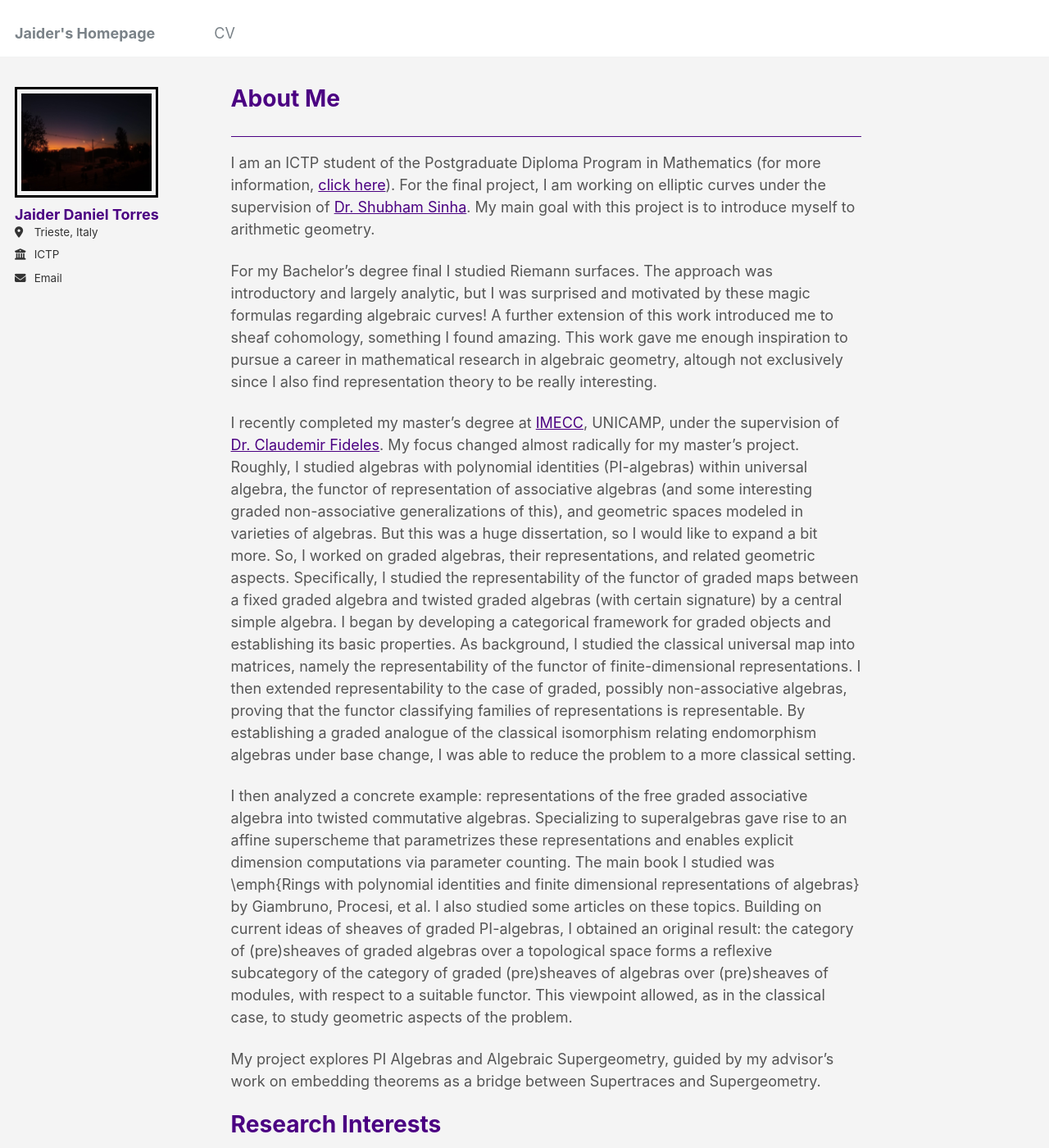
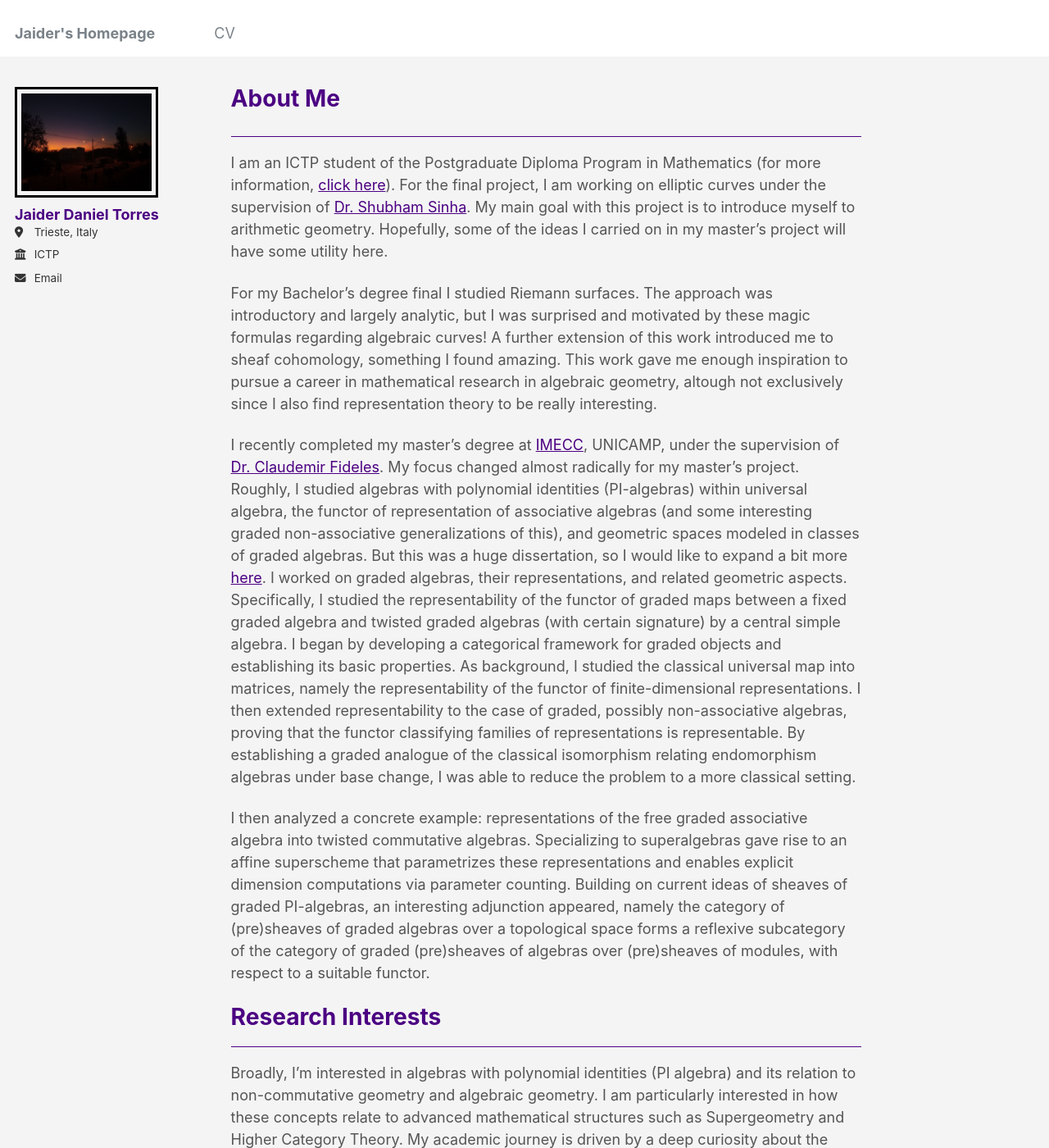
Before and after one commit to jaider-torres/jaider-torres.github.io, a Jekyll site: the page built from _pages/about.md, in a window 1280 px wide and 1400 px high. Shown: the whole window at 82% size. Built offline with Jekyll 4.4.1, drawn with Linux system fonts in a browser that asks for light colours.

Commit message:
Update about.md

```diff
--- a/_pages/about.md
+++ b/_pages/about.md
@@ -8,15 +8,14 @@ redirect_from:
 ---
 ------
 
-I am an ICTP student of the Postgraduate Diploma Program in Mathematics (for more information, [click here](https://www.ictp.it/opportunity/ictp-postgraduate-diploma-programme)). For the final project, I am working on elliptic curves under the supervision of [Dr. Shubham Sinha](https://users.ictp.it/~ssinha1/). My main goal with this project is to introduce myself to arithmetic geometry.
+I am an ICTP student of the Postgraduate Diploma Program in Mathematics (for more information, [click here](https://www.ictp.it/opportunity/ictp-postgraduate-diploma-programme)). For the final project, I am working on elliptic curves under the supervision of [Dr. Shubham Sinha](https://users.ictp.it/~ssinha1/). My main goal with this project is to introduce myself to arithmetic geometry. Hopefully, some of the ideas I carried on in my master's project will have some utility here.
 
 For my Bachelor's degree final I studied Riemann surfaces. The approach was introductory and largely analytic, but I was surprised and motivated by these magic formulas regarding algebraic curves! A further extension of this work introduced me to sheaf cohomology, something I found amazing. This work gave me enough inspiration to pursue a career in mathematical research in algebraic geometry, altough not exclusively since I also find representation theory to be really interesting.
 
-I recently completed my master's degree at [IMECC](https://www.ime.unicamp.br/en), UNICAMP, under the supervision of [Dr. Claudemir Fideles](https://sites.google.com/unicamp.br/fideles/). My focus changed almost radically for my master's project. Roughly, I studied algebras with polynomial identities (PI-algebras) within universal algebra, the functor of representation of associative algebras (and some interesting graded non-associative generalizations of this), and geometric spaces modeled in varieties of algebras. But this was a huge dissertation, so I would like to expand a bit more. So, I worked on graded algebras, their representations, and related geometric aspects. Specifically, I studied the representability of the functor of graded maps between a fixed graded algebra and twisted graded algebras (with certain signature) by a central simple algebra. I began by developing a categorical framework for graded objects and establishing its basic properties. As background, I studied the classical universal map into matrices, namely the representability of the functor of finite-dimensional representations. I then extended representability to the case of graded, possibly non-associative algebras, proving that the functor classifying families of representations is representable. By establishing a graded analogue of the classical isomorphism relating endomorphism algebras under base change, I was able to reduce the problem to a more classical setting.
+I recently completed my master's degree at [IMECC](https://www.ime.unicamp.br/en), UNICAMP, under the supervision of [Dr. Claudemir Fideles](https://sites.google.com/unicamp.br/fideles/). My focus changed almost radically for my master's project. Roughly, I studied algebras with polynomial identities (PI-algebras) within universal algebra, the functor of representation of associative algebras (and some interesting graded non-associative generalizations of this), and geometric spaces modeled in classes of graded algebras. But this was a huge dissertation, so I would like to expand a bit more [here](). I worked on graded algebras, their representations, and related geometric aspects. Specifically, I studied the representability of the functor of graded maps between a fixed graded algebra and twisted graded algebras (with certain signature) by a central simple algebra. I began by developing a categorical framework for graded objects and establishing its basic properties. As background, I studied the classical universal map into matrices, namely the representability of the functor of finite-dimensional representations. I then extended representability to the case of graded, possibly non-associative algebras, proving that the functor classifying families of representations is representable. By establishing a graded analogue of the classical isomorphism relating endomorphism algebras under base change, I was able to reduce the problem to a more classical setting.
 
-I then analyzed a concrete example: representations of the free graded associative algebra into twisted commutative algebras. Specializing to superalgebras gave rise to an affine superscheme that parametrizes these representations and enables explicit dimension computations via parameter counting. The main book I studied was \emph{Rings with polynomial identities and finite dimensional representations of algebras} by Giambruno, Procesi, et al. I also studied some articles on these topics. Building on current ideas of sheaves of graded PI-algebras, I obtained an original result: the category of (pre)sheaves of graded algebras over a topological space forms a reflexive subcategory of the category of graded (pre)sheaves of algebras over (pre)sheaves of modules, with respect to a suitable functor. This viewpoint allowed, as in the classical case, to study geometric aspects of the problem.
+I then analyzed a concrete example: representations of the free graded associative algebra into twisted commutative algebras. Specializing to superalgebras gave rise to an affine superscheme that parametrizes these representations and enables explicit dimension computations via parameter counting. Building on current ideas of sheaves of graded PI-algebras, an interesting adjunction appeared, namely the category of (pre)sheaves of graded algebras over a topological space forms a reflexive subcategory of the category of graded (pre)sheaves of algebras over (pre)sheaves of modules, with respect to a suitable functor.
 
-My project explores PI Algebras and Algebraic Supergeometry, guided  by my advisor’s work on embedding theorems as a bridge between Supertraces and Supergeometry.
 
 # Research Interests
 ------
```
